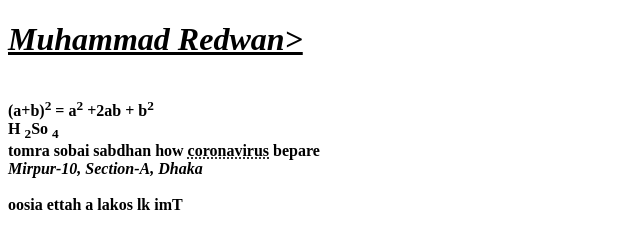
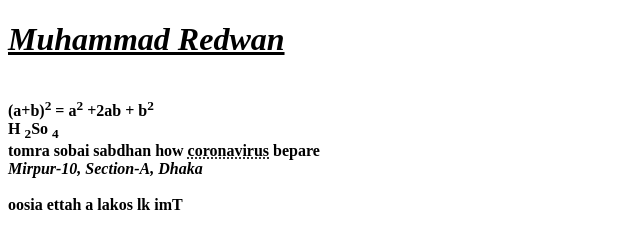
Before and after one commit to redwan-muhammad88/Web-Lab_SP21-html_project-, a plain HTML site: page index.html in a window 1280 px wide. Shown: the top 229 px of the page, 0-640 px from the left. Drawn offline with Linux system fonts and the light colour scheme.

Commit message:
Update index.html

```diff
--- a/index.html
+++ b/index.html
@@ -10,7 +10,7 @@
 
 <body>
     <!-- head itlic bold and under line tag -->
-    <h1><i><b><ins>Muhammad Redwan></i></h1><br>
+    <h1><i><b><ins>Muhammad Redwan</i></h1><br>
     <!-- Super script tag -->
     (a+b)<sup>2</sup> = a<sup>2</sup> +2ab + b<sup>2</sup> <br>
     <!-- Sub script tag -->
```
